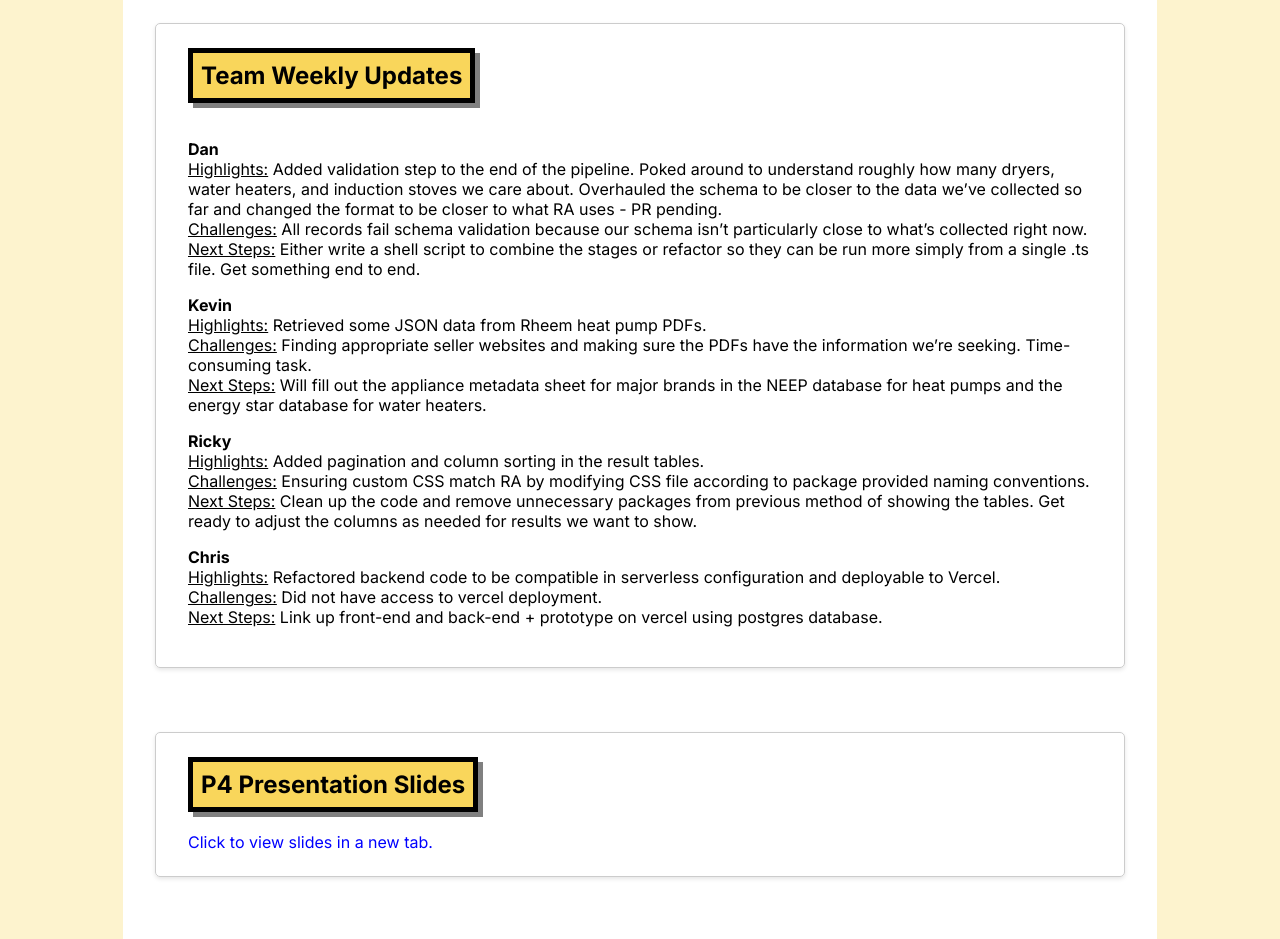
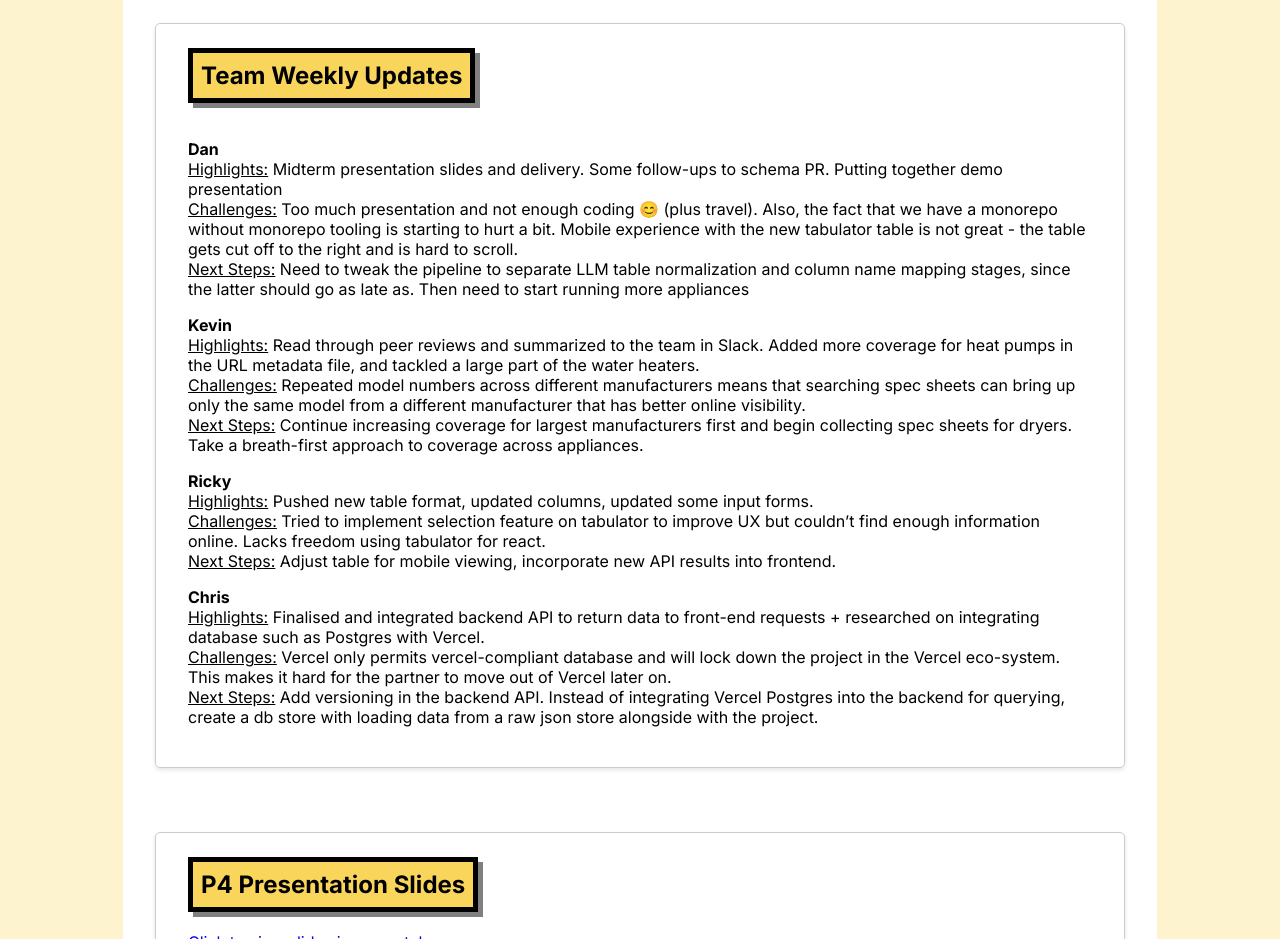
Before and after one commit to datu925/electric-machines, a Next.js app in the folder frontend/: page / in a window 1280 px wide. Shown: the part 2920-3859 px from the top of the page. Built offline with nearby package versions, Linux system fonts and the light colour scheme.

Commit message:
Add progress report (#32)

```diff
--- a/frontend/app/page.tsx
+++ b/frontend/app/page.tsx
@@ -225,48 +225,51 @@ export default function Home() {
           <p>
             <strong>Dan</strong>
             <br />
-            <u>Highlights:</u> Added validation step to the end of the pipeline.
-            Poked around to understand roughly how many dryers, water heaters,
-            and induction stoves we care about. Overhauled the schema to be
-            closer to the data we’ve collected so far and changed the format to
-            be closer to what RA uses - PR pending.
+            <u>Highlights:</u> Midterm presentation slides and delivery. Some
+            follow-ups to schema PR. Putting together demo presentation
             <br />
-            <u>Challenges:</u> All records fail schema validation because our
-            schema isn’t particularly close to what’s collected right now.
+            <u>Challenges:</u> Too much presentation and not enough coding 😊
+            (plus travel). Also, the fact that we have a monorepo without
+            monorepo tooling is starting to hurt a bit. Mobile experience with
+            the new tabulator table is not great - the table gets cut off to the
+            right and is hard to scroll.
             <br />
-            <u>Next Steps:</u> Either write a shell script to combine the stages
-            or refactor so they can be run more simply from a single .ts file.
-            Get something end to end. <br />
+            <u>Next Steps:</u> Need to tweak the pipeline to separate LLM table
+            normalization and column name mapping stages, since the latter
+            should go as late as. Then need to start running more appliances{" "}
+            <br />
           </p>
         </div>
         <div>
           <p>
             <strong>Kevin</strong>
             <br />
-            <u>Highlights:</u> Retrieved some JSON data from Rheem heat pump
-            PDFs.
+            <u>Highlights:</u> Read through peer reviews and summarized to the
+            team in Slack. Added more coverage for heat pumps in the URL
+            metadata file, and tackled a large part of the water heaters.
             <br />
-            <u>Challenges:</u> Finding appropriate seller websites and making
-            sure the PDFs have the information we’re seeking. Time-consuming
-            task. <br />
-            <u>Next Steps:</u> Will fill out the appliance metadata sheet for
-            major brands in the NEEP database for heat pumps and the energy star
-            database for water heaters. <br />
+            <u>Challenges:</u> Repeated model numbers across different
+            manufacturers means that searching spec sheets can bring up only the
+            same model from a different manufacturer that has better online
+            visibility. <br />
+            <u>Next Steps:</u> Continue increasing coverage for largest
+            manufacturers first and begin collecting spec sheets for dryers.
+            Take a breath-first approach to coverage across appliances. <br />
           </p>
         </div>
         <div>
           <p>
             <strong>Ricky</strong>
             <br />
-            <u>Highlights:</u> Added pagination and column sorting in the result
-            tables.
+            <u>Highlights:</u> Pushed new table format, updated columns, updated
+            some input forms.
             <br />
-            <u>Challenges:</u> Ensuring custom CSS match RA by modifying CSS
-            file according to package provided naming conventions.
+            <u>Challenges:</u> Tried to implement selection feature on tabulator
+            to improve UX but couldn’t find enough information online. Lacks
+            freedom using tabulator for react.
             <br />
-            <u>Next Steps:</u> Clean up the code and remove unnecessary packages
-            from previous method of showing the tables. Get ready to adjust the
-            columns as needed for results we want to show.
+            <u>Next Steps:</u> Adjust table for mobile viewing, incorporate new
+            API results into frontend.
             <br />
           </p>
         </div>
@@ -274,13 +277,18 @@ export default function Home() {
           <p>
             <strong>Chris</strong>
             <br />
-            <u>Highlights:</u> Refactored backend code to be compatible in
-            serverless configuration and deployable to Vercel.
+            <u>Highlights:</u> Finalised and integrated backend API to return
+            data to front-end requests + researched on integrating database such
+            as Postgres with Vercel.
             <br />
-            <u>Challenges:</u> Did not have access to vercel deployment.
+            <u>Challenges:</u> Vercel only permits vercel-compliant database and
+            will lock down the project in the Vercel eco-system. This makes it
+            hard for the partner to move out of Vercel later on.
             <br />
-            <u>Next Steps:</u> Link up front-end and back-end + prototype on
-            vercel using postgres database.
+            <u>Next Steps:</u> Add versioning in the backend API. Instead of
+            integrating Vercel Postgres into the backend for querying, create a
+            db store with loading data from a raw json store alongside with the
+            project.
             <br />
           </p>
         </div>
```
